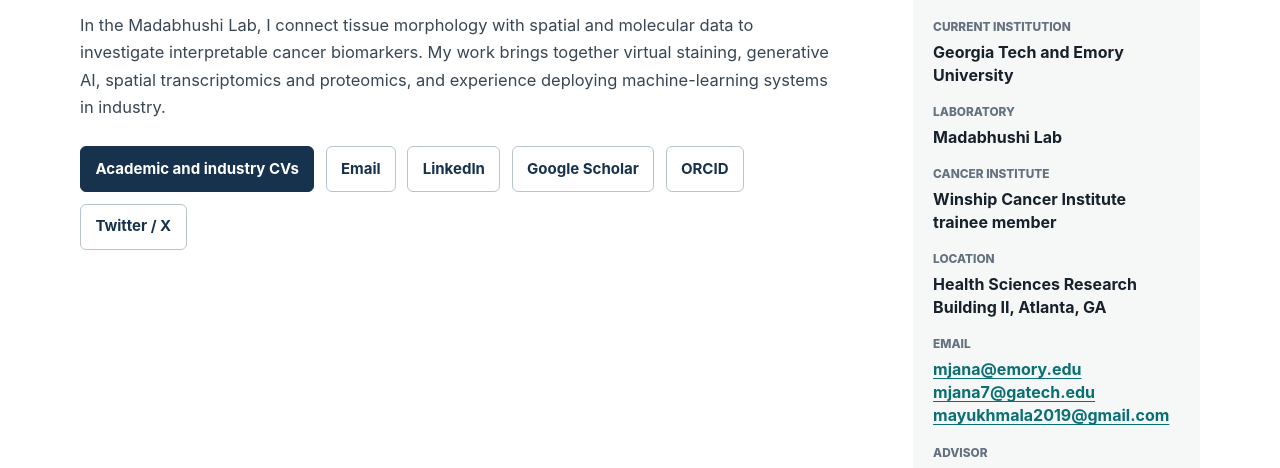
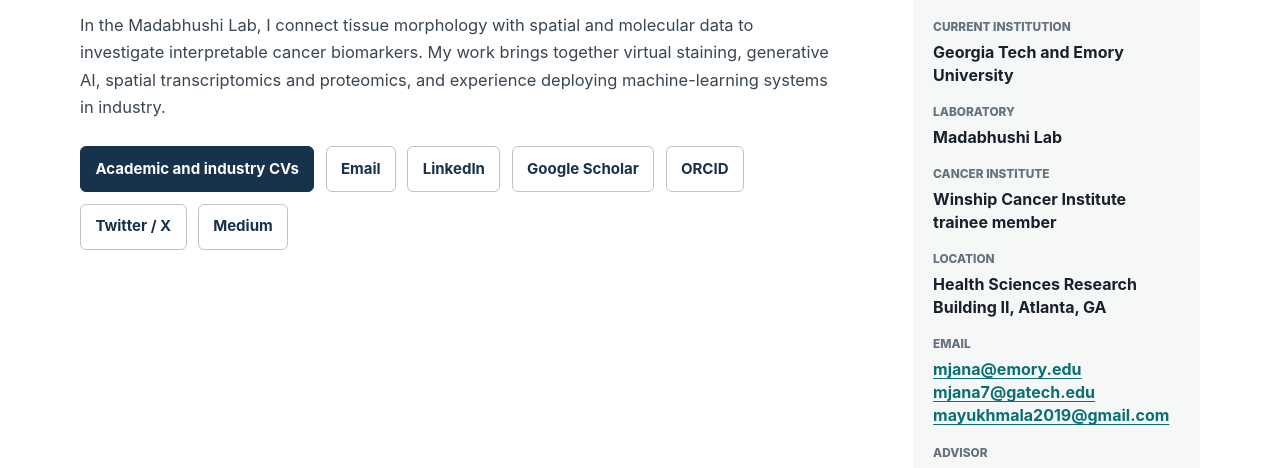
Before and after one commit to MayukhmalaJana/MayukhmalaJana.github.io, a plain HTML site: page index.html in a window 1280 px wide. Shown: the part 326-794 px from the top of the page. Drawn offline with Linux system fonts and the light colour scheme.

Commit message:
Add Medium writing profile links

```diff
--- a/index.html
+++ b/index.html
@@ -39,7 +39,7 @@
 <a class="button" href="https://scholar.google.com/citations?user=GuKIK5QAAAAJ">Google Scholar</a>
 <a class="button" href="https://orcid.org/0000-0002-0179-8240">ORCID</a>
 <a class="button" href="https://x.com/MayukhmalaJ">Twitter / X</a>
-</div>
+<a class="button" href="https://medium.com/@mayukhmala">Medium</a></div>
 </div>
 <aside aria-label="Profile summary" class="profile-panel">
 <figure class="portrait">
@@ -263,7 +263,7 @@
                 </p>
 <p><a href="https://x.com/WinshipAtEmory/status/2060829152601666002?s=20">View post on X</a></p>
 </article>
-</div>
+<article><span class="date">Essays and explainers</span><h3>Writing on Medium</h3><p>Writing on medical imaging, pathology, learning, and creative pursuits.</p><p><a href="https://medium.com/@mayukhmala">Read my Medium articles</a></p></article></div>
 </div>
 </div>
 </section>
@@ -424,7 +424,7 @@
 <a href="https://med.emory.edu/departments/radiology/research/research-labs/madabhushi-lab/staff-profiles/jana-mayukhmala.html">Emory Lab Profile</a>
 <a href="https://github.com/MayukhmalaJana">GitHub</a>
 <a href="https://x.com/MayukhmalaJ">Twitter / X</a>
-</div>
+<a href="https://medium.com/@mayukhmala">Medium</a></div>
 </div>
 </section>
 </main>
```
